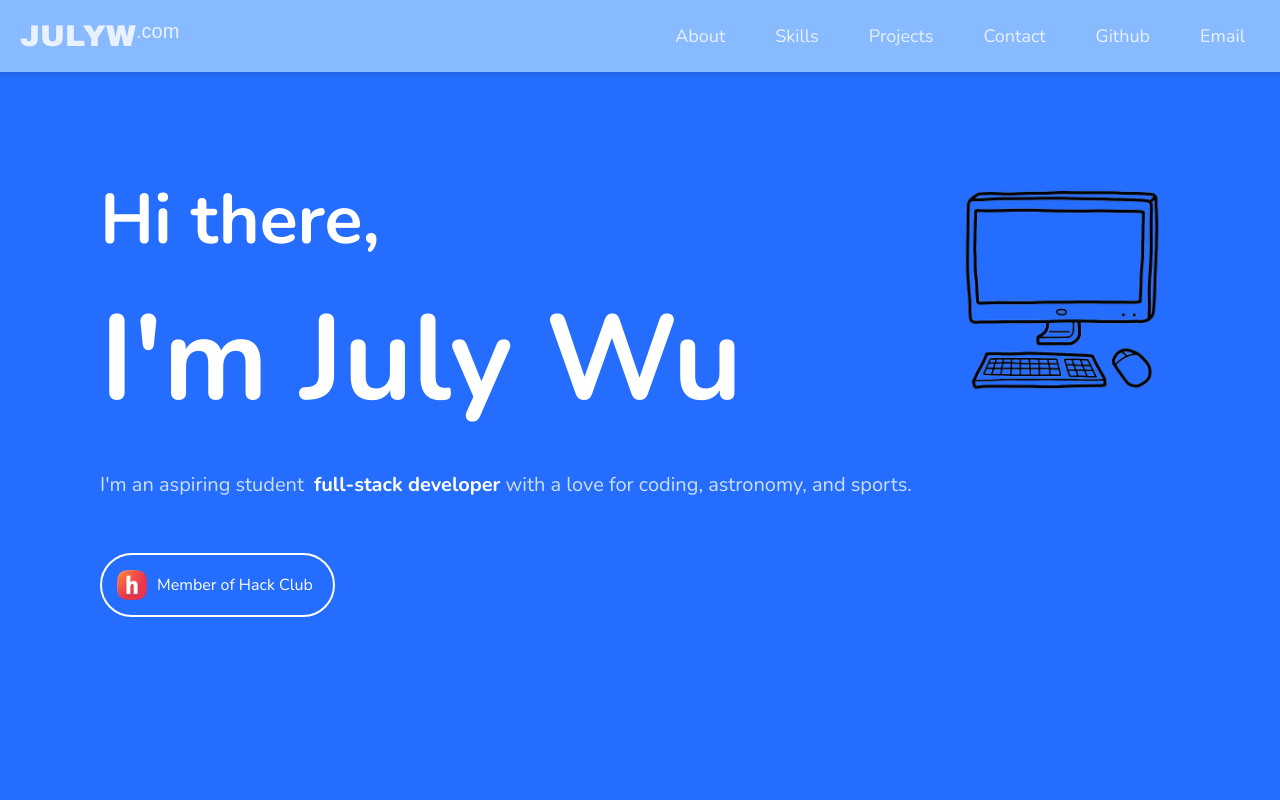
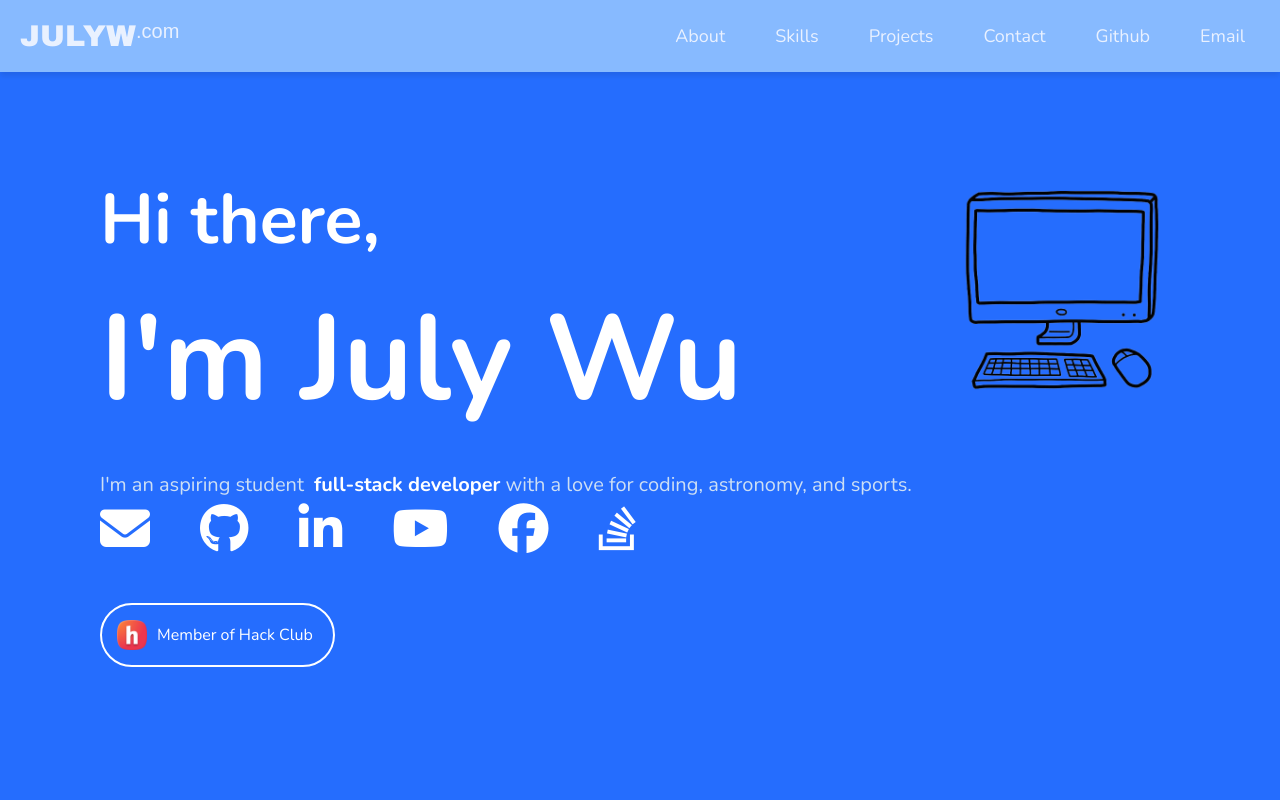
Before and after one commit to JLW-7/PORTFOLIO-julyw.com, a plain HTML site: page index.html in a window 1280 px wide. Shown: the top 800 px of the page. Drawn offline with nearby package versions, Linux system fonts and the light colour scheme.

Commit message:
move contact info to banner

```diff
--- a/index.html
+++ b/index.html
@@ -38,10 +38,32 @@
           <div class="banner-text-highlight"><p>full-stack developer</p></div>
           <p>with a love for coding, astronomy, and sports.</p>
         </div>
-        <a href="https://hackclub.com/" target="_blank" class="org-button">
-          <img src="assets/images/hackclub-logo.png" alt="hackclub logo">
-          Member of Hack Club
-        </a>
+        <div class="contact-content">
+          <div class="contact-content-1">
+            <a href="mailto:july.777.wu@gmail.com" target="_blank">
+              <i class="fa fa-envelope"></i>
+            </a>
+            <a href="https://github.com/JLW-7" target="_blank">
+              <i class="fa fa-github"></i>
+            </a>
+            <a href="https://www.linkedin.com/in/july-wu-85b3052a1/" target="_blank">
+              <i class="fa fa-linkedin"></i>
+            </a>
+            <a href="https://www.youtube.com/@julywu7" target="_blank">
+              <i class="fa fa-youtube"></i>
+            </a>
+            <a href="https://www.facebook.com/profile.php?id=61572697954233" target="_blank">
+              <i class="fa-brands fa-facebook"></i>
+            </a>
+            <a href="https://stackoverflow.com/users/29459174/july" target="_blank">
+              <i class="fa-brands fa-stack-overflow"></i>
+            </a>
+          </div>
+          <a href="https://hackclub.com/" target="_blank" class="org-button">
+            <img src="assets/images/hackclub-logo.png" alt="hackclub logo">
+            Member of Hack Club
+          </a>
+        </div>
       </div>
       <img src="assets/images/computer-removebg-preview.png" alt="cute computer cartoon">
     </div>
```
